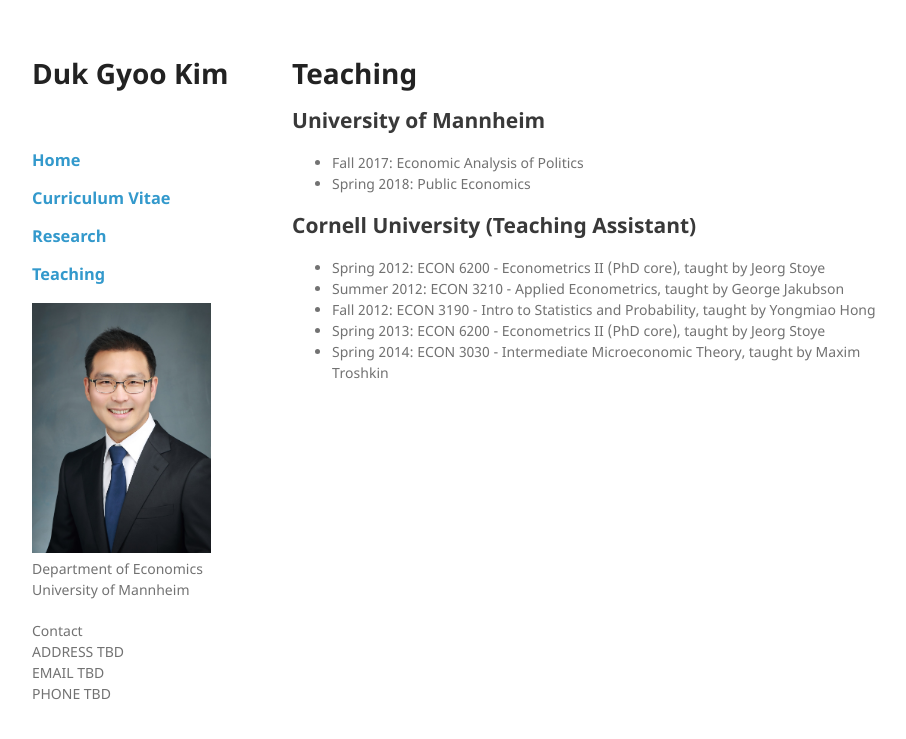
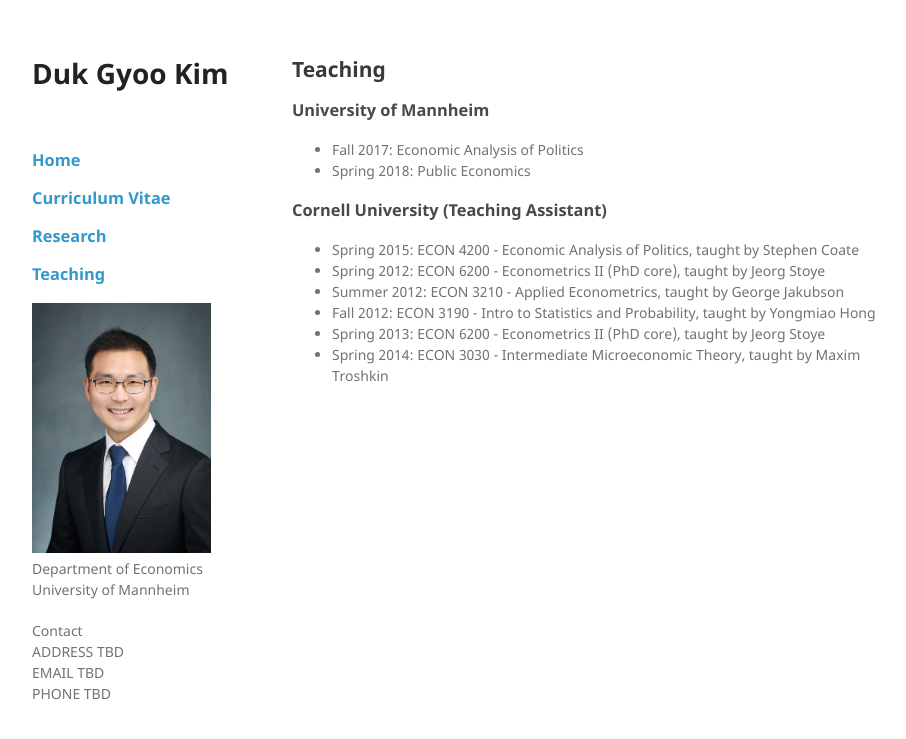
Before and after one commit to kimdukgyoo/kimdukgyoo.github.io, a Jekyll site: the page built from teaching.md, in a window 1280 px wide. Shown: the top 739 px of the page, without its empty margins (178-1084 px from the left). Built offline with Jekyll 4.4.1, drawn with Linux system fonts in a browser that asks for light colours; our own code applies the rules of GitHub Pages for plain Markdown files.

Commit message:
Update teaching.md

```diff
--- a/teaching.md
+++ b/teaching.md
@@ -1,10 +1,11 @@
-# Teaching
+## Teaching
 
-## University of Mannheim
+### University of Mannheim
 - Fall 2017: Economic Analysis of Politics
 - Spring 2018: Public Economics
 
-## Cornell University (Teaching Assistant)
+### Cornell University (Teaching Assistant)
+- Spring 2015: ECON 4200 - Economic Analysis of Politics, taught by Stephen Coate
 - Spring 2012: ECON 6200 - Econometrics II (PhD core), taught by Jeorg Stoye
 - Summer 2012: ECON 3210 - Applied Econometrics, taught by George Jakubson
 - Fall 2012: ECON 3190 - Intro to Statistics and Probability, taught by Yongmiao Hong
```
